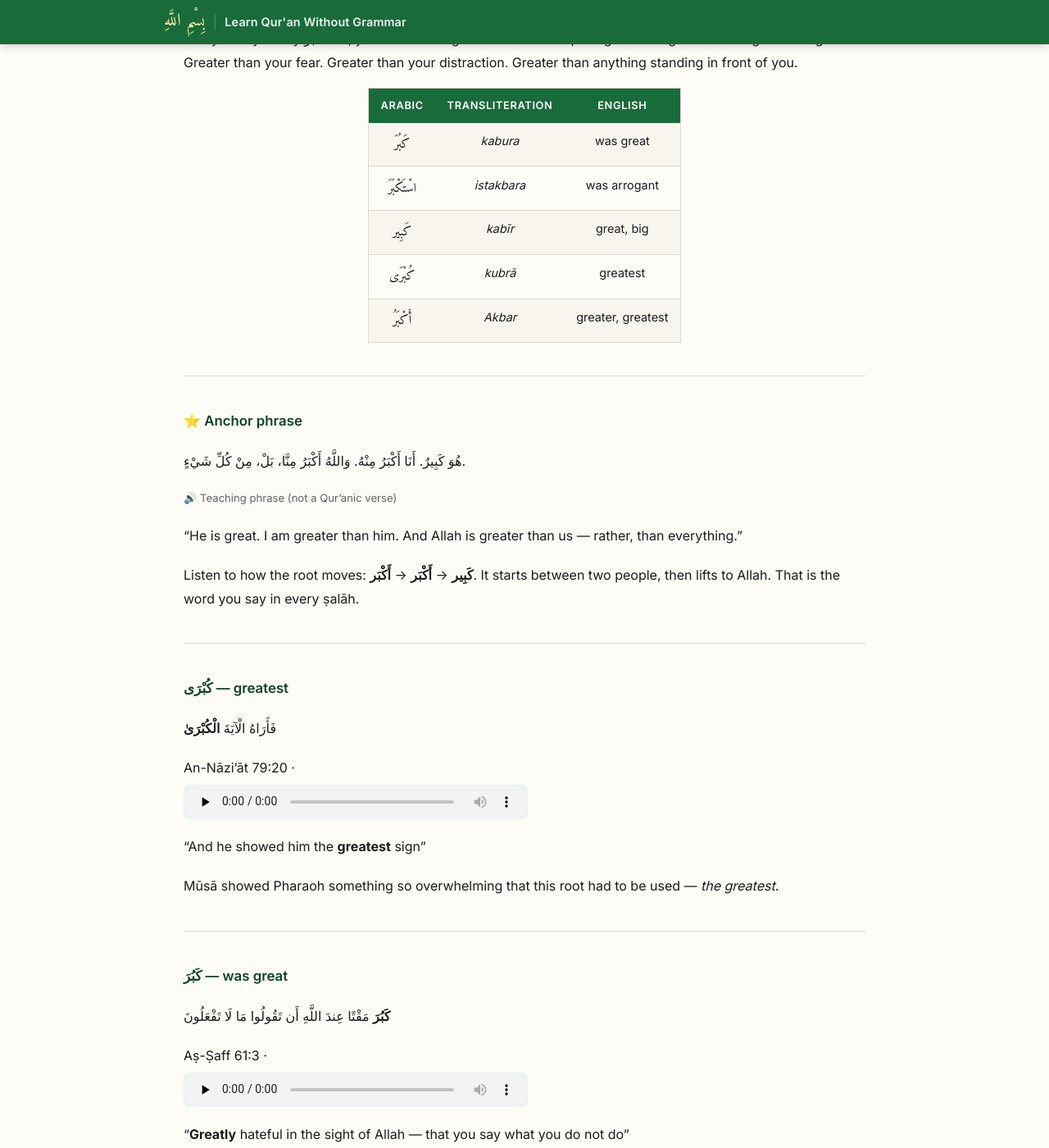
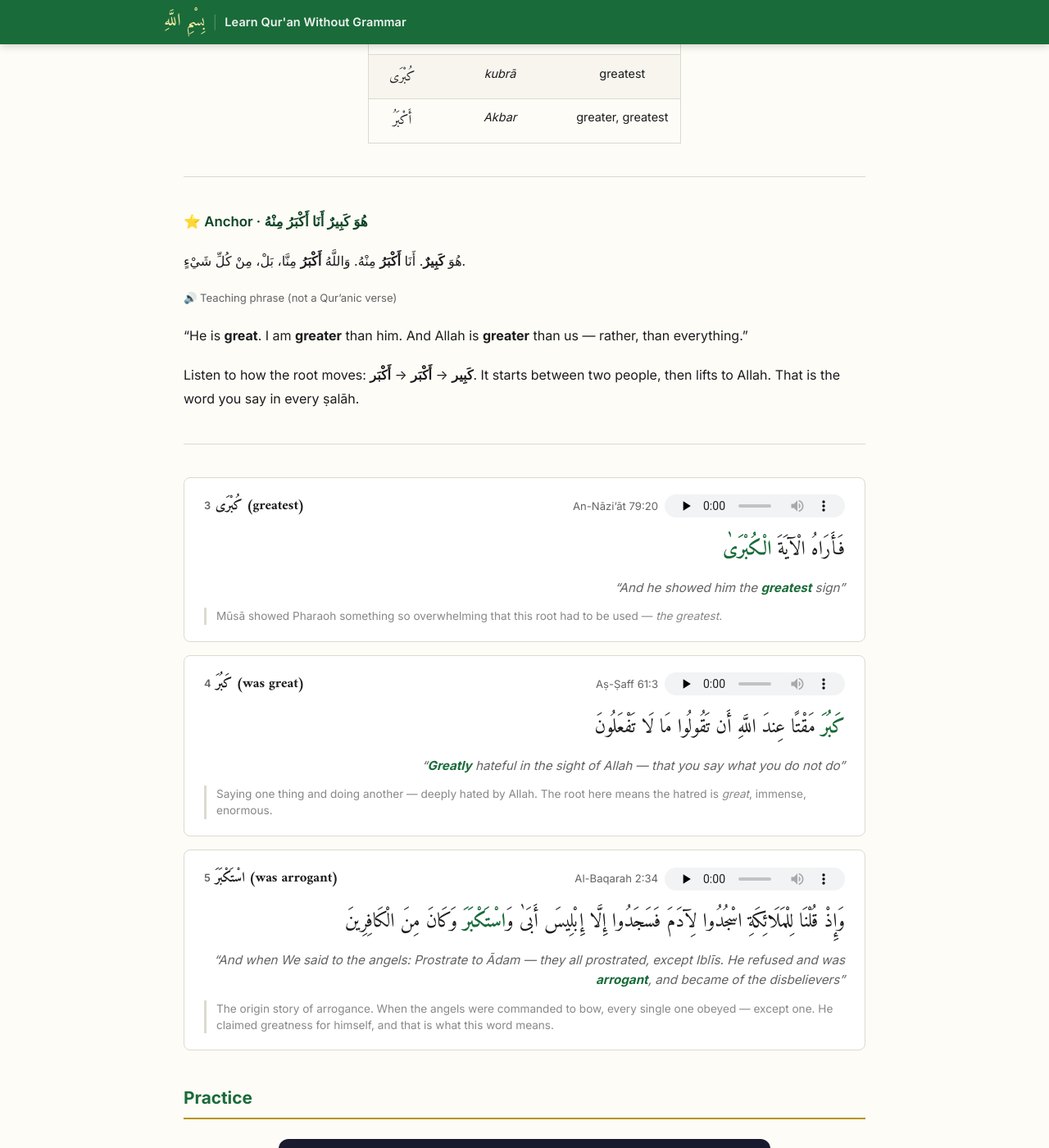
Before and after one commit to siraj-samsudeen/learn-quran-without-grammar, a Jekyll site: the page built from lessons/lesson-01-allahu-akbar.md, in a window 1280 px wide and 1400 px high, scrolled down 2388 px. Shown: the whole window at 82% size. Built offline with Jekyll 4.4.1, drawn with Linux system fonts in a browser that asks for light colours; some web fonts are replaced; some of the changed text lies outside the part shown.

Commit message:
Fix lesson to use markdown tables, different reciters per phrase, document conventions
Lesson markdown:
- Replaced HTML <table> tags with standard markdown pipe tables
- Added Kramdown IAL {: .root-table} for centered styling
- Numbered learning phrases (1-5) for lesson-cards.js transformation
- Anchor phrases use ⭐ prefix (not transformed by JS)
- Each Quranic phrase now uses a different reciter (11 reciters for 11 phrases)
- Applied story context principle: 6:74 includes Ibrahim's intro, 2:34 is full ayah
- Learning phrases kept short, practice phrases can be longer

Audio:
- Updated YAML with per-phrase reciter assignments
- Matched reciter speed to segment length (slow→short, fast→long)
- Added find-audio-fragment.py tool for analyzing silence points

Docs:
- CLAUDE.md: added 'use markdown not HTML' convention, learning length principles
- LESSON-PLAN.md: updated to v2 structure (2 anchor + 5 learn + 5 practice)
- LESSON-PLAN.md: documented Story Context Principle
- ADR-005: added Yasser Ad-Dussary, speed categories for all reciters

```diff
--- a/lessons/lesson-01-allahu-akbar.md
+++ b/lessons/lesson-01-allahu-akbar.md
@@ -26,20 +26,20 @@
 
 **إِلَٰه** means *a god* — one god. When the Qur'an talks about the idols people carved and worshipped, it uses **آلِهَة** — *gods*, many of them. And when you call upon Allah directly in your duʿā, you say **اللَّهُمَّ** — *O Allah* — the most intimate way to address your Creator.
 
-<table class="root-table" markdown="0">
-<tr><th>Arabic</th><th>Transliteration</th><th>English</th></tr>
-<tr><td>إِلَٰه</td><td>ilāh</td><td>god</td></tr>
-<tr><td>آلِهَة</td><td>āliha</td><td>gods</td></tr>
-<tr><td>اللَّهُمَّ</td><td>Allāhumma</td><td>O Allah</td></tr>
-</table>
+| Arabic | Transliteration | English |
+|:---:|:---:|:---:|
+| إِلَٰه | *ilāh* | god |
+| آلِهَة | *āliha* | gods |
+| اللَّهُمَّ | *Allāhumma* | O Allah |
+{: .root-table}
 
 ---
 
-### ⭐ Anchor phrase
+### ⭐ Anchor · هُوَ اللَّهُ الَّذِي لَا إِلَٰهَ إِلَّا هُوَ
 
 هُوَ اللَّهُ الَّذِي لَا **إِلَٰهَ** إِلَّا هُوَ
 
-Al-Ḥashr 59:22 · <audio controls preload="none" src="https://everyayah.com/data/Husary_128kbps/059022.mp3#t=0,8"></audio>
+Al-Ḥashr 59:22 · <audio controls preload="none" src="https://everyayah.com/data/Hani_Rifai_192kbps/059022.mp3#t=0,7"></audio>
 
 "He is Allah — there is no **god** but He"
 
@@ -47,23 +47,23 @@
 
 ---
 
-### آلِهَة — gods
+### 1 · آلِهَة (gods)
 
-أَتَتَّخِذُ أَصْنَامًا **آلِهَةً**
+وَإِذْ قَالَ إِبْرَاهِيمُ لِأَبِيهِ آزَرَ أَتَتَّخِذُ أَصْنَامًا **آلِهَةً**
 
-Al-An'ām 6:74 · <audio controls preload="none" src="https://everyayah.com/data/Husary_128kbps/006074.mp3#t=9"></audio>
+Al-An'ām 6:74 · <audio controls preload="none" src="https://everyayah.com/data/Abu_Bakr_Ash-Shaatree_128kbps/006074.mp3#t=0,12"></audio>
 
-"Do you take idols as **gods**?"
+"And when Ibrāhīm said to his father Āzar: Do you take idols as **gods**?"
 
 Ibrāhīm's challenge to his own father — one of the bravest questions in the Qur'an.
 
 ---
 
-### اللَّهُمَّ — O Allah
+### 2 · اللَّهُمَّ (O Allah)
 
 قُلِ **اللَّهُمَّ** مَالِكَ الْمُلْكِ
 
-Āl 'Imrān 3:26 · <audio controls preload="none" src="https://everyayah.com/data/Husary_128kbps/003026.mp3#t=0,5"></audio>
+Āl 'Imrān 3:26 · <audio controls preload="none" src="https://everyayah.com/data/Hudhaify_128kbps/003026.mp3#t=0,5"></audio>
 
 "Say: O **Allah**, Owner of all sovereignty"
 
@@ -77,30 +77,30 @@
 
 Every time you say اللهُ أَكْبَرُ, you are reaching into this root and pulling out its highest meaning: Allah is greater. Greater than your fear. Greater than your distraction. Greater than anything standing in front of you.
 
-<table class="root-table" markdown="0">
-<tr><th>Arabic</th><th>Transliteration</th><th>English</th></tr>
-<tr><td>كَبُرَ</td><td>kabura</td><td>was great</td></tr>
-<tr><td>اسْتَكْبَرَ</td><td>istakbara</td><td>was arrogant</td></tr>
-<tr><td>كَبِير</td><td>kabīr</td><td>great, big</td></tr>
-<tr><td>كُبْرَى</td><td>kubrā</td><td>greatest</td></tr>
-<tr><td>أَكْبَرُ</td><td>Akbar</td><td>greater, greatest</td></tr>
-</table>
+| Arabic | Transliteration | English |
+|:---:|:---:|:---:|
+| كَبُرَ | *kabura* | was great |
+| اسْتَكْبَرَ | *istakbara* | was arrogant |
+| كَبِير | *kabīr* | great, big |
+| كُبْرَى | *kubrā* | greatest |
+| أَكْبَرُ | *Akbar* | greater, greatest |
+{: .root-table}
 
 ---
 
-### ⭐ Anchor phrase
+### ⭐ Anchor · هُوَ كَبِيرٌ أَنَا أَكْبَرُ مِنْهُ
 
-هُوَ كَبِيرٌ. أَنَا أَكْبَرُ مِنْهُ. وَاللَّهُ أَكْبَرُ مِنَّا، بَلْ، مِنْ كُلِّ شَيْءٍ.
+هُوَ **كَبِيرٌ**. أَنَا **أَكْبَرُ** مِنْهُ. وَاللَّهُ **أَكْبَرُ** مِنَّا، بَلْ، مِنْ كُلِّ شَيْءٍ.
 
 <p class="audio-label">🔊 Teaching phrase (not a Qur'anic verse)</p>
 
-"He is great. I am greater than him. And Allah is greater than us — rather, than everything."
+"He is **great**. I am **greater** than him. And Allah is **greater** than us — rather, than everything."
 
 Listen to how the root moves: **كَبِير** → **أَكْبَر** → **أَكْبَر**. It starts between two people, then lifts to Allah. That is the word you say in every ṣalāh.
 
 ---
 
-### كُبْرَى — greatest
+### 3 · كُبْرَى (greatest)
 
 فَأَرَاهُ الْآيَةَ **الْكُبْرَىٰ**
 
@@ -112,11 +112,11 @@
 
 ---
 
-### كَبُرَ — was great
+### 4 · كَبُرَ (was great)
 
 **كَبُرَ** مَقْتًا عِندَ اللَّهِ أَن تَقُولُوا مَا لَا تَفْعَلُونَ
 
-Aṣ-Ṣaff 61:3 · <audio controls preload="none" src="https://everyayah.com/data/Husary_128kbps/061003.mp3"></audio>
+Aṣ-Ṣaff 61:3 · <audio controls preload="none" src="https://everyayah.com/data/Alafasy_128kbps/061003.mp3"></audio>
 
 "**Greatly** hateful in the sight of Allah — that you say what you do not do"
 
@@ -124,15 +124,15 @@
 
 ---
 
-### اسْتَكْبَرَ — was arrogant
+### 5 · اسْتَكْبَرَ (was arrogant)
 
-إِلَّا إِبْلِيسَ أَبَىٰ وَ**اسْتَكْبَرَ**
+وَإِذْ قُلْنَا لِلْمَلَائِكَةِ اسْجُدُوا لِآدَمَ فَسَجَدُوا إِلَّا إِبْلِيسَ أَبَىٰ وَ**اسْتَكْبَرَ** وَكَانَ مِنَ الْكَافِرِينَ
 
-Al-Baqarah 2:34 · <audio controls preload="none" src="https://everyayah.com/data/Husary_128kbps/002034.mp3#t=8.5,14"></audio>
+Al-Baqarah 2:34 · <audio controls preload="none" src="https://everyayah.com/data/Abdul_Basit_Mujawwad_128kbps/002034.mp3"></audio>
 
-"Except Iblīs — he refused and was **arrogant**"
+"And when We said to the angels: Prostrate to Ādam — they all prostrated, except Iblīs. He refused and was **arrogant**, and became of the disbelievers"
 
-The origin story of arrogance. When greatness is claimed by someone who has no right to it — that is what this word means. Iblīs took the idea of *great* and twisted it into pride.
+The origin story of arrogance. When the angels were commanded to bow, every single one obeyed — except one. He claimed greatness for himself, and that is what this word means.
 
 ---
 
@@ -146,32 +146,40 @@
 
 Everything you met in this lesson — words and phrases — in one view.
 
-<table class="summary-table" markdown="0">
-<tr><th>Arabic</th><th>Transliteration</th><th>English</th><th>Source</th></tr>
-<tr><td colspan="4" style="background: var(--green-light); font-family: var(--font-ui); font-weight: 600; font-size: 0.85rem; text-align: left; color: var(--green-dark);">Words from root أ ل ه</td></tr>
-<tr><td>إِلَٰه</td><td>ilāh</td><td>god</td><td></td></tr>
-<tr><td>آلِهَة</td><td>āliha</td><td>gods</td><td></td></tr>
-<tr><td>اللَّهُمَّ</td><td>Allāhumma</td><td>O Allah</td><td></td></tr>
-<tr><td colspan="4" style="background: var(--green-light); font-family: var(--font-ui); font-weight: 600; font-size: 0.85rem; text-align: left; color: var(--green-dark);">Words from root ك ب ر</td></tr>
-<tr><td>كَبُرَ</td><td>kabura</td><td>was great</td><td></td></tr>
-<tr><td>اسْتَكْبَرَ</td><td>istakbara</td><td>was arrogant</td><td></td></tr>
-<tr><td>كَبِير</td><td>kabīr</td><td>great, big</td><td></td></tr>
-<tr><td>كُبْرَى</td><td>kubrā</td><td>greatest</td><td></td></tr>
-<tr><td>أَكْبَرُ</td><td>Akbar</td><td>greater, greatest</td><td></td></tr>
-<tr><td colspan="4" style="background: var(--green-light); font-family: var(--font-ui); font-weight: 600; font-size: 0.85rem; text-align: left; color: var(--green-dark);">Phrases</td></tr>
-<tr><td>هُوَ اللَّهُ الَّذِي لَا إِلَٰهَ إِلَّا هُوَ</td><td></td><td>He is Allah — there is no god but He</td><td>59:22</td></tr>
-<tr><td>هُوَ كَبِيرٌ. أَنَا أَكْبَرُ مِنْهُ. وَاللَّهُ أَكْبَرُ مِنَّا، بَلْ، مِنْ كُلِّ شَيْءٍ</td><td></td><td>He is great. I am greater than him. And Allah is greater than us — rather, than everything.</td><td>Teaching phrase</td></tr>
-<tr><td>أَتَتَّخِذُ أَصْنَامًا آلِهَةً</td><td></td><td>Do you take idols as gods?</td><td>6:74</td></tr>
-<tr><td>قُلِ اللَّهُمَّ مَالِكَ الْمُلْكِ</td><td></td><td>Say: O Allah, Owner of all sovereignty</td><td>3:26</td></tr>
-<tr><td>فَأَرَاهُ الْآيَةَ الْكُبْرَىٰ</td><td></td><td>He showed him the greatest sign</td><td>79:20</td></tr>
-<tr><td>كَبُرَ مَقْتًا عِندَ اللَّهِ أَن تَقُولُوا مَا لَا تَفْعَلُونَ</td><td></td><td>Greatly hateful in the sight of Allah — that you say what you do not do</td><td>61:3</td></tr>
-<tr><td>إِلَّا إِبْلِيسَ أَبَىٰ وَاسْتَكْبَرَ</td><td></td><td>Except Iblis — he refused and was arrogant</td><td>2:34</td></tr>
-<tr><td>وَإِلَٰهُكُمْ إِلَٰهٌ وَاحِدٌ لَا إِلَٰهَ إِلَّا هُوَ الرَّحْمَٰنُ الرَّحِيمُ</td><td></td><td>Your God is one God — there is no god but He, the Most Merciful</td><td>2:163</td></tr>
-<tr><td>قَالَ بَلْ فَعَلَهُ كَبِيرُهُمْ هَٰذَا فَاسْأَلُوهُمْ إِن كَانُوا يَنطِقُونَ</td><td></td><td>He said: Rather, their chief did it — ask them, if they can speak</td><td>21:63</td></tr>
-<tr><td>وَلَذِكْرُ اللَّهِ أَكْبَرُ</td><td></td><td>And the remembrance of Allah is greater</td><td>29:45</td></tr>
-<tr><td>كَبُرَتْ كَلِمَةً تَخْرُجُ مِنْ أَفْوَاهِهِمْ</td><td></td><td>How great a word that comes from their mouths</td><td>18:5</td></tr>
-<tr><td>فَأَمَّا عَادٌ فَاسْتَكْبَرُوا فِي الْأَرْضِ بِغَيْرِ الْحَقِّ وَقَالُوا مَنْ أَشَدُّ مِنَّا قُوَّةً</td><td></td><td>As for ʿĀd, they were arrogant on earth and said: Who is mightier than us?</td><td>41:15</td></tr>
-</table>
+#### Words from root أ ل ه
+
+| Arabic | Transliteration | English |
+|:---:|:---:|:---:|
+| إِلَٰه | *ilāh* | god |
+| آلِهَة | *āliha* | gods |
+| اللَّهُمَّ | *Allāhumma* | O Allah |
+
+#### Words from root ك ب ر
+
+| Arabic | Transliteration | English |
+|:---:|:---:|:---:|
+| كَبُرَ | *kabura* | was great |
+| اسْتَكْبَرَ | *istakbara* | was arrogant |
+| كَبِير | *kabīr* | great, big |
+| كُبْرَى | *kubrā* | greatest |
+| أَكْبَرُ | *Akbar* | greater, greatest |
+
+#### Phrases
+
+| Arabic | English | Ref |
+|---:|---|:---:|
+| هُوَ اللَّهُ الَّذِي لَا إِلَٰهَ إِلَّا هُوَ | He is Allah — there is no god but He | 59:22 |
+| هُوَ كَبِيرٌ. أَنَا أَكْبَرُ مِنْهُ. وَاللَّهُ أَكْبَرُ مِنَّا، بَلْ، مِنْ كُلِّ شَيْءٍ | He is great. I am greater than him. And Allah is greater than us — rather, than everything. | — |
+| وَإِذْ قَالَ إِبْرَاهِيمُ لِأَبِيهِ آزَرَ أَتَتَّخِذُ أَصْنَامًا آلِهَةً | And when Ibrahim said to his father: Do you take idols as gods? | 6:74 |
+| قُلِ اللَّهُمَّ مَالِكَ الْمُلْكِ | Say: O Allah, Owner of all sovereignty | 3:26 |
+| فَأَرَاهُ الْآيَةَ الْكُبْرَىٰ | He showed him the greatest sign | 79:20 |
+| كَبُرَ مَقْتًا عِندَ اللَّهِ أَن تَقُولُوا مَا لَا تَفْعَلُونَ | Greatly hateful in the sight of Allah — that you say what you do not do | 61:3 |
+| وَإِذْ قُلْنَا لِلْمَلَائِكَةِ اسْجُدُوا لِآدَمَ فَسَجَدُوا إِلَّا إِبْلِيسَ أَبَىٰ وَاسْتَكْبَرَ وَكَانَ مِنَ الْكَافِرِينَ | When We said to the angels: Prostrate — they all did, except Iblis. He refused and was arrogant. | 2:34 |
+| وَإِلَٰهُكُمْ إِلَٰهٌ وَاحِدٌ لَا إِلَٰهَ إِلَّا هُوَ الرَّحْمَٰنُ الرَّحِيمُ | Your God is one God — there is no god but He, the Most Merciful | 2:163 |
+| قَالَ بَلْ فَعَلَهُ كَبِيرُهُمْ هَٰذَا فَاسْأَلُوهُمْ إِن كَانُوا يَنطِقُونَ | He said: Rather, their chief did it — ask them, if they can speak | 21:63 |
+| وَلَذِكْرُ اللَّهِ أَكْبَرُ | And the remembrance of Allah is greater | 29:45 |
+| كَبُرَتْ كَلِمَةً تَخْرُجُ مِنْ أَفْوَاهِهِمْ | How great a word that comes from their mouths | 18:5 |
+| فَأَمَّا عَادٌ فَاسْتَكْبَرُوا فِي الْأَرْضِ بِغَيْرِ الْحَقِّ وَقَالُوا مَنْ أَشَدُّ مِنَّا قُوَّةً | As for ʿĀd, they were arrogant on earth and said: Who is mightier than us? | 41:15 |
 
 ---
 
```
Also changed, not shown: CLAUDE.md (+17 -2 lines), docs/LESSON-PLAN.md (+32 -11 lines), docs/decisions/ADR-005-reciters.md (+20 -14 lines), tools/find-audio-fragment.py (added, +291 -0 lines), tools/lesson-audio/lesson-01.yaml (+27 -29 lines), 1 other file.
